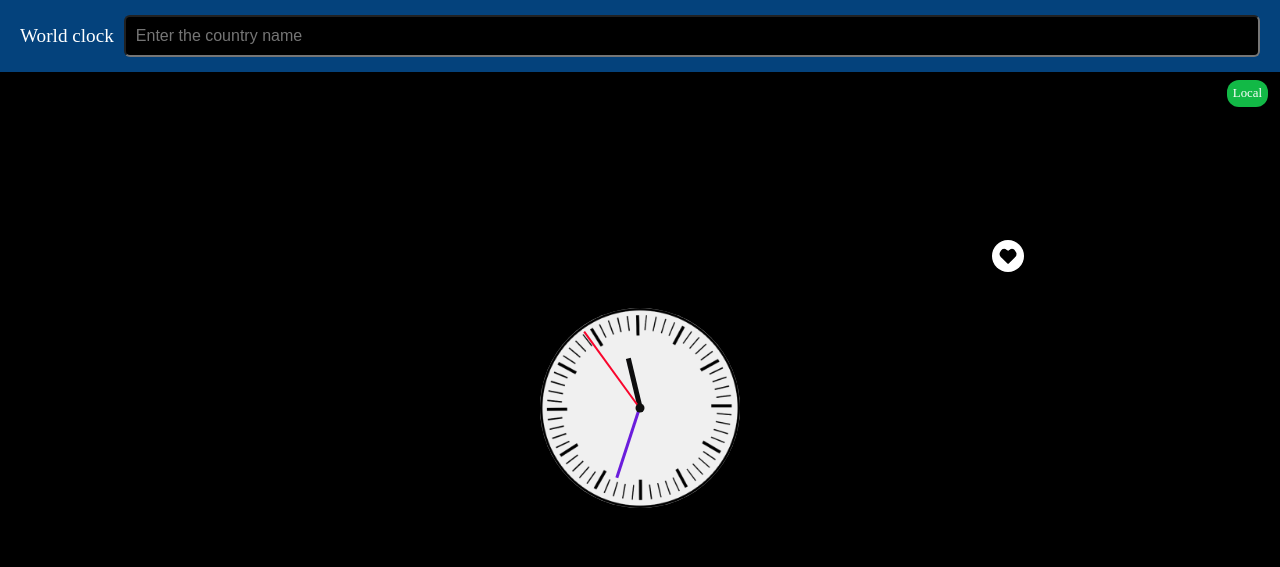
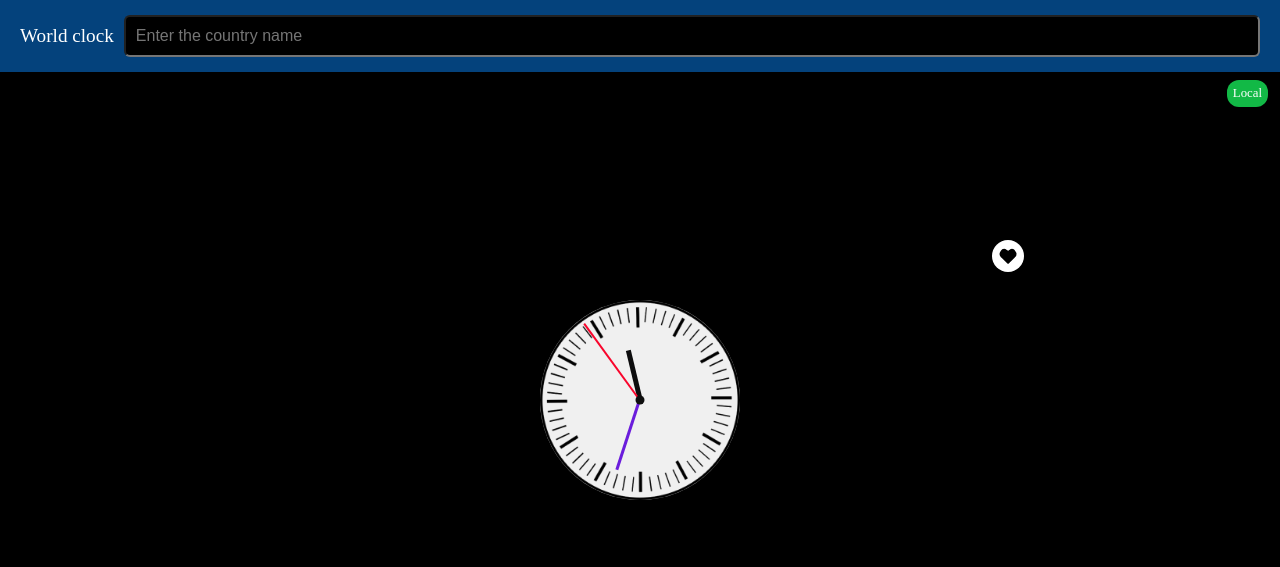
Before and after one commit to sKumarBinay/time-zones, a website: page index.html in a window 1280 px wide. Shown: the top 567 px of the page. Drawn offline with Linux system fonts and the light colour scheme.

Commit message:
Update style.css

```diff
--- a/css/style.css
+++ b/css/style.css
@@ -5,9 +5,10 @@ body {
     display: flex;
     justify-content: center;
     align-items: center;
-    height: 100vh;
+    min-height: 100vh;
     background-color: #000000;
-    overflow: hidden;
+    overflow: auto;
+    margin: 0;
 }
 
 .header {
```
